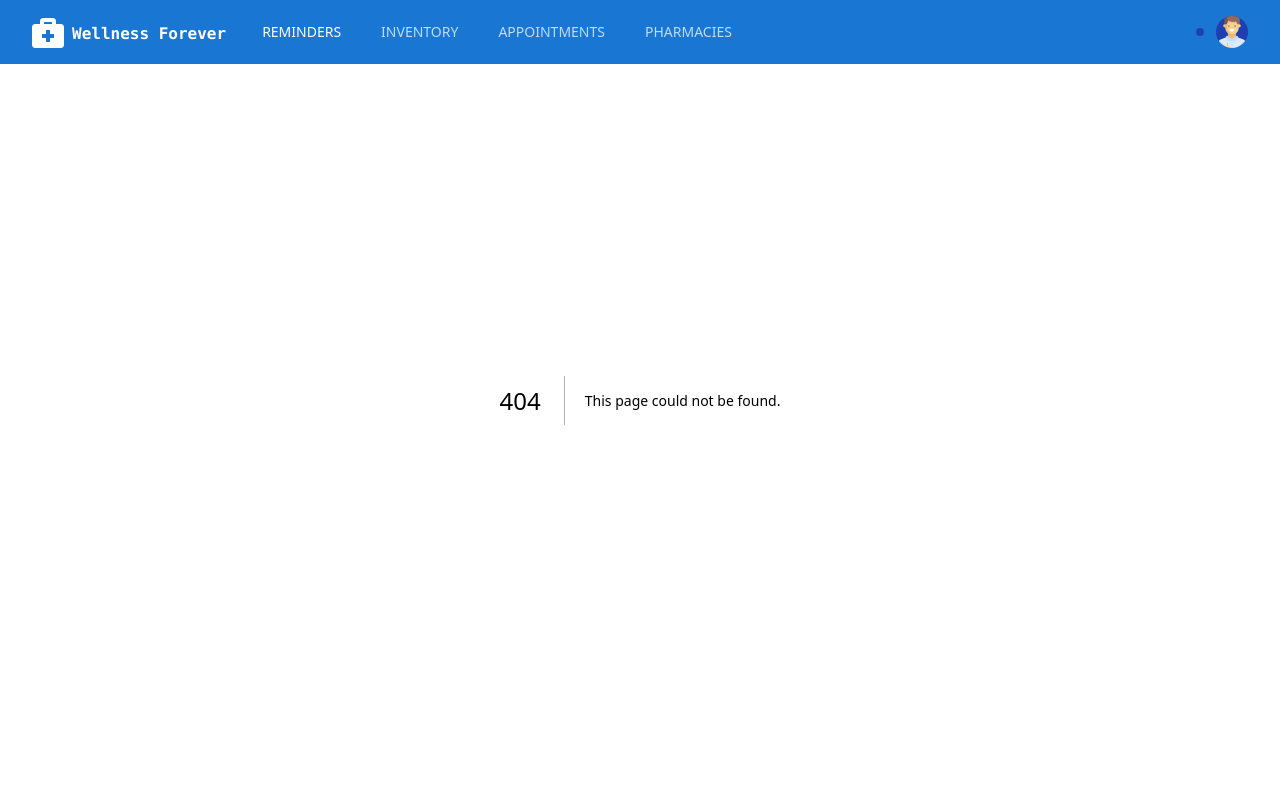
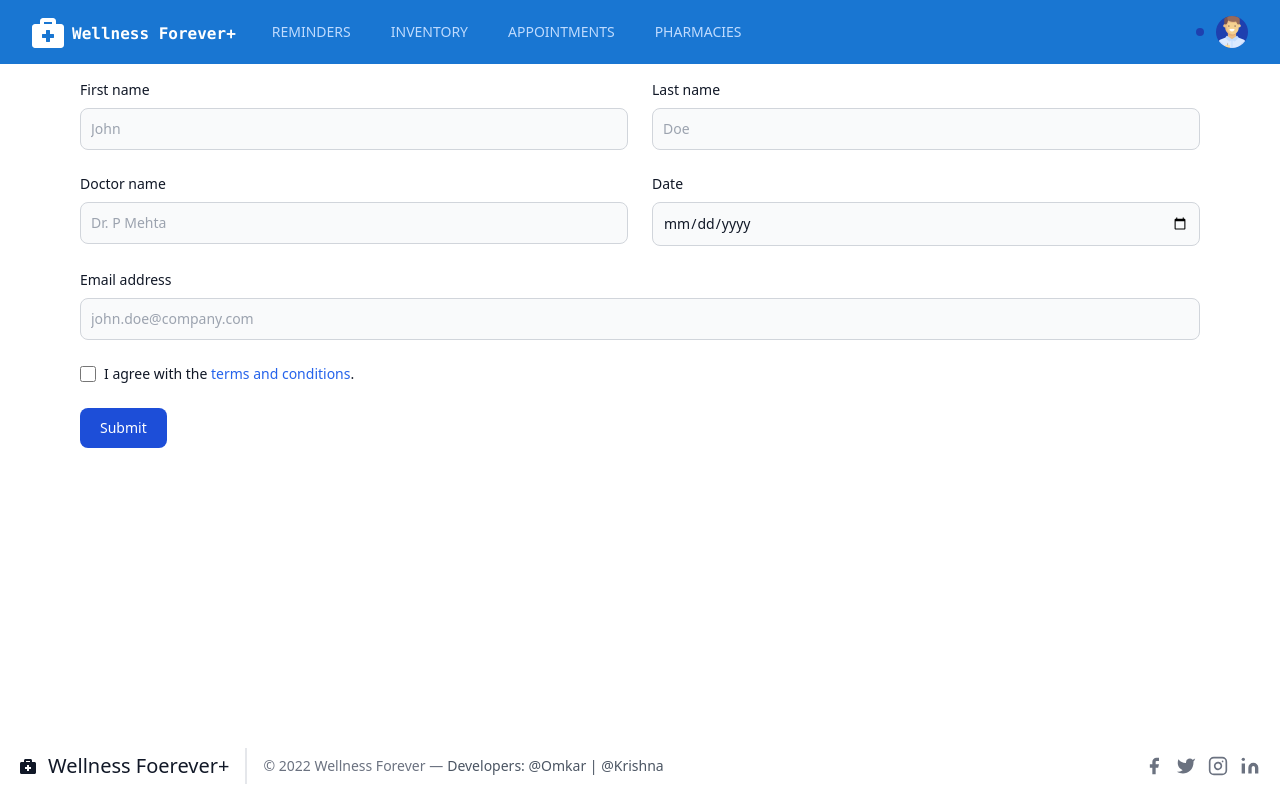
Before and after one commit to krishnavpai/wellnessforever, a Next.js app: page /appointment in a window 1280 px wide. Before the commit this address had no page. Built offline with nearby package versions, Linux system fonts and the light colour scheme.

Commit message:
footer and appointments

```diff
--- /dev/null
+++ b/components/footer.js
@@ -0,0 +1,49 @@
+import React from 'react'
+import {FaBriefcaseMedical as Logo} from "react-icons/fa";
+
+const Footer = () => {
+  return (
+    <div className="lg:fixed bottom-0 bg-white bg-opacity-50 w-full pt-12">
+
+
+
+<footer className="text-gray-600 body-font ">
+  <div className="container px-5 py-4 mx-auto flex items-center sm:flex-row flex-col">
+    <a className="flex title-font font-medium items-center md:justify-start justify-center text-gray-900">
+     < Logo/>
+      <span className="ml-3 text-xl">Wellness Foerever+</span>
+    </a>
+    <p className="text-sm text-gray-500 sm:ml-4 sm:pl-4 sm:border-l-2 sm:border-gray-200 sm:py-2 sm:mt-0 mt-4">© 2022 Wellness Forever —
+      <a href="https://www.spit.ac.in/" className="text-gray-600 ml-1" rel="noopener noreferrer" target="_blank">Developers: @Omkar | @Krishna</a>
+    </p>
+    <span className="inline-flex sm:ml-auto sm:mt-0 mt-4 justify-center sm:justify-start">
+      <a className="text-gray-500">
+        <svg fill="currentColor" stroke-linecap="round" stroke-linejoin="round" stroke-width="2" className="w-5 h-5" viewBox="0 0 24 24">
+          <path d="M18 2h-3a5 5 0 00-5 5v3H7v4h3v8h4v-8h3l1-4h-4V7a1 1 0 011-1h3z"></path>
+        </svg>
+      </a>
+      <a className="ml-3 text-gray-500">
+        <svg fill="currentColor" stroke-linecap="round" stroke-linejoin="round" stroke-width="2" className="w-5 h-5" viewBox="0 0 24 24">
+          <path d="M23 3a10.9 10.9 0 01-3.14 1.53 4.48 4.48 0 00-7.86 3v1A10.66 10.66 0 013 4s-4 9 5 13a11.64 11.64 0 01-7 2c9 5 20 0 20-11.5a4.5 4.5 0 00-.08-.83A7.72 7.72 0 0023 3z"></path>
+        </svg>
+      </a>
+      <a className="ml-3 text-gray-500">
+        <svg fill="none" stroke="currentColor" stroke-linecap="round" stroke-linejoin="round" stroke-width="2" className="w-5 h-5" viewBox="0 0 24 24">
+          <rect width="20" height="20" x="2" y="2" rx="5" ry="5"></rect>
+          <path d="M16 11.37A4 4 0 1112.63 8 4 4 0 0116 11.37zm1.5-4.87h.01"></path>
+        </svg>
+      </a>
+      <a className="ml-3 text-gray-500">
+        <svg fill="currentColor" stroke="currentColor" stroke-linecap="round" stroke-linejoin="round" stroke-width="0" className="w-5 h-5" viewBox="0 0 24 24">
+          <path stroke="none" d="M16 8a6 6 0 016 6v7h-4v-7a2 2 0 00-2-2 2 2 0 00-2 2v7h-4v-7a6 6 0 016-6zM2 9h4v12H2z"></path>
+          <circle cx="4" cy="4" r="2" stroke="none"></circle>
+        </svg>
+      </a>
+    </span>
+  </div>
+</footer>
+</div>
+  )
+}
+
+export default Footer
--- a/components/navbar.js
+++ b/components/navbar.js
@@ -7,7 +7,7 @@ import Image from "next/image";
 import avatar from "../images/avatar.png";
 
 const navigation = [
-  { name: "REMINDERS", href: "/taskPage", current: true },
+  { name: "REMINDERS", href: "/taskPage", current: false },
   { name: "INVENTORY", href: `/dashboard`, current: false },
   { name: "APPOINTMENTS", href: `/appointment`, current: false },
   { name: "PHARMACIES", href: "/pharmacies", current: false },
@@ -50,7 +50,7 @@ export default function Example() {
                   <Link className =" text-white pt-1 font-mono font-bold"
                   href="/">
 
-                 Wellness Forever
+                 Wellness Forever+
                   </Link>
 
                 </div>
--- a/package.json
+++ b/package.json
@@ -11,6 +11,7 @@
   "dependencies": {
     "@headlessui/react": "^1.7.4",
     "axios": "^1.1.3",
+    "dotenv": "^16.0.3",
     "express": "^4.18.2",
     "mongoose": "^6.7.1",
     "next": "13.0.2",
--- a/pages/_app.js
+++ b/pages/_app.js
@@ -1,13 +1,15 @@
 import "../styles/globals.css";
 import Navbar from "../components/navbar";
+import Footer from "../components/footer";
+// require('dotenv').config()
 
 function MyApp({ Component, pageProps }) {
   return (
-    <>
+    <div>
       <Navbar />
-
       <Component {...pageProps} />
-    </>
+      <Footer />
+    </div>
   );
 }
 
--- /dev/null
+++ b/pages/appointment.js
@@ -0,0 +1,46 @@
+import React from 'react'
+
+const Appointment = () => {
+  return (
+    <div className="px-20">
+
+<form>
+    <div className="grid gap-6 mb-6 md:grid-cols-2 pt-20">
+        <div>
+            <label for="first_name" className="block mb-2 text-sm font-medium text-gray-900 light:text-white">First name</label>
+            <input type="text" id="first_name" className="bg-gray-50 border border-gray-300 text-gray-900 text-sm rounded-lg focus:ring-blue-500 focus:border-blue-500 block w-full p-2.5 light:bg-gray-700 light:border-gray-600 light:placeholder-gray-400 light:text-white light:focus:ring-blue-500 light:focus:border-blue-500" placeholder="John" required/>
+        </div>
+        <div>
+            <label for="last_name" className="block mb-2 text-sm font-medium text-gray-900 light:text-white">Last name</label>
+            <input type="text" id="last_name" className="bg-gray-50 border border-gray-300 text-gray-900 text-sm rounded-lg focus:ring-blue-500 focus:border-blue-500 block w-full p-2.5 light:bg-gray-700 light:border-gray-600 light:placeholder-gray-400 light:text-white light:focus:ring-blue-500 light:focus:border-blue-500" placeholder="Doe" required/>
+        </div>
+
+        <div>
+            <label for="website" className="block mb-2 text-sm font-medium text-gray-900 light:text-white">Doctor name</label>
+            <input type="url" id="website" className="bg-gray-50 border border-gray-300 text-gray-900 text-sm rounded-lg focus:ring-blue-500 focus:border-blue-500 block w-full p-2.5 light:bg-gray-700 light:border-gray-600 light:placeholder-gray-400 light:text-white light:focus:ring-blue-500 light:focus:border-blue-500" placeholder="Dr. P Mehta" required/>
+        </div>
+        <div>
+            <label placeholder='DDMMYYY' className="block mb-2 text-sm font-medium text-gray-900 light:text-white">Date</label>
+            <input type="Date" className="bg-gray-50 border border-gray-300 text-gray-900 text-sm rounded-lg focus:ring-blue-500 focus:border-blue-500 block w-full p-2.5 light:bg-gray-700 light:border-gray-600 light:placeholder-gray-400 light:text-white light:focus:ring-blue-500 light:focus:border-blue-500" placeholder='DDMMYYY' required/>
+        </div>
+    </div>
+    <div className="mb-6">
+        <label for="email" className="block mb-2 text-sm font-medium text-gray-900 light:text-white">Email address</label>
+        <input type="email" id="email" className="bg-gray-50 border border-gray-300 text-gray-900 text-sm rounded-lg focus:ring-blue-500 focus:border-blue-500 block w-full p-2.5 light:bg-gray-700 light:border-gray-600 light:placeholder-gray-400 light:text-white light:focus:ring-blue-500 light:focus:border-blue-500" placeholder="john.doe@company.com" required/>
+    </div>
+
+    <div className="flex items-start mb-6">
+        <div className="flex items-center h-5">
+        <input id="remember" type="checkbox" value="" className="w-4 h-4 border border-gray-300 rounded bg-gray-50 focus:ring-3 focus:ring-blue-300 light:bg-gray-700 light:border-gray-600 light:focus:ring-blue-600 light:ring-offset-gray-800" required/>
+        </div>
+        <label for="remember" className="ml-2 text-sm font-medium text-gray-900 light:text-gray-300">I agree with the <a href="#" className="text-blue-600 hover:underline light:text-blue-500">terms and conditions</a>.</label>
+    </div>
+    <button type="submit" className="text-white bg-blue-700 hover:bg-blue-800 focus:ring-4 focus:outline-none focus:ring-blue-300 font-medium rounded-lg text-sm w-full sm:w-auto px-5 py-2.5 text-center light:bg-blue-600 light:hover:bg-blue-700 light:focus:ring-blue-800">Submit</button>
+</form>
+
+
+    </div>
+  )
+}
+
+export default Appointment
--- a/pages/taskPage.js
+++ b/pages/taskPage.js
@@ -4,12 +4,19 @@ import styles from "../styles/Home.module.css";
 import AiFillDelete from "react-icons/ai";
 import { ToastContainer, toast } from 'react-toastify';
 import 'react-toastify/dist/ReactToastify.css';
+// require ('dotenv').config();
 
-// const url = "http://localhost:3000/api/task";
-const url = process.env.HOST+"/api/task";
 
-export default function taskPage(props) {
+// const url = "http://localhost:3000/api/task";s
 
+
+const url = process.env.NEXT_PUBLIC_API_TASK;
+// console.log(url)
+
+
+
+
+export default function  taskPage(props) {
 	const [tasks, setTasks] = useState(props.tasks);
 	const [task, setTask] = useState({ task: "" });
 
@@ -24,9 +31,21 @@ export default function taskPage(props) {
 		e.preventDefault();
 		try {
 			if (task._id) {
-				const { data } = await axios.put(url + "/" + task._id, {
+				const { data } = await axios.put(`${url}` + "/" + task._id, {
 					task: task.task,
 				});
+
+				// const {data} = await fetch(	url + "/" + task._id, {
+				// 	method: "PUT",
+				// 	headers: {
+				// 		"Content-Type": "application/json",
+				// 	},
+				// 	body: JSON.stringify({
+				// 		task: task.task,
+				// 	}),
+				// });
+
+
 				const originalTasks = [...tasks];
 				const index = originalTasks.findIndex((t) => t._id === task._id);
 				originalTasks[index] = data.data;
@@ -35,13 +54,26 @@ export default function taskPage(props) {
 				console.log(data.message);
 
 			} else {
+
 				const { data } = await axios.post(url, task);
+
+				// const {data} = await fetch("/api/task", {
+				// 	method: "POST",
+				// 	headers: {
+				// 		"Content-Type": "application/json",
+				// 	},
+				// 	body: JSON.stringify(task),
+				// });
+
+
+
+				console.log(data);
 				setTasks((prev) => [...prev, data.data]);
 				setTask({ task: "" });
 				console.log(data.message);
 			}
 			toast.success("Added Task", {
-				position: "top-right",
+				position: "top-center",
 				autoClose: 1000,
 				hideProgressBar: false,
 				closeOnClick: true,
@@ -71,7 +103,7 @@ export default function taskPage(props) {
 			setTasks(originalTasks);
 			console.log(data.message);
 			toast.success("Updated", {
-				position: "top-right",
+				position: "top-center",
 				autoClose: 1000,
 				hideProgressBar: false,
 				closeOnClick: true,
@@ -88,10 +120,17 @@ export default function taskPage(props) {
 	const deleteTask = async (id) => {
 		try {
 			const { data } = await axios.delete(url + "/" + id);
+			// const {data} = await fetch("/api/task" + "/" + id, {
+			// 	method: "DELETE",
+			// 	headers: {
+			// 		"Content-Type": "application/json",
+			// 	},
+			// });
+
 			setTasks((prev) => prev.filter((task) => task._id !== id));
 			console.log(data.message);
-			toast.success("Deleted task", {
-				position: "top-right",
+			toast.warning("Deleted task", {
+				position: "top-center",
 				autoClose: 1000,
 				hideProgressBar: false,
 				closeOnClick: true,
@@ -102,7 +141,7 @@ export default function taskPage(props) {
 				});
 		} catch (error) {
 			toast.error("response.error", {
-				position: "top-right",
+				position: "top-center",
 				autoClose: 1000,
 				hideProgressBar: false,
 				closeOnClick: true,
@@ -117,7 +156,7 @@ export default function taskPage(props) {
 
 	return (<>
 		<ToastContainer
-        position="top-right"
+        position="top-center"
         autoClose={1000}
         hideProgressBar={false}
         newestOnTop={false}
@@ -182,7 +221,8 @@ export default function taskPage(props) {
 }
 
 export const getServerSideProps = async () => {
-	const { data } = await axios.get(url);
+
+	const { data } = await axios.get(process.env.NEXT_PUBLIC_API_TASK);
 	return {
 		props: {
 			tasks: data.data,
```
Also changed, not shown: 1 other file (tests, documents, lock files or other folders).
